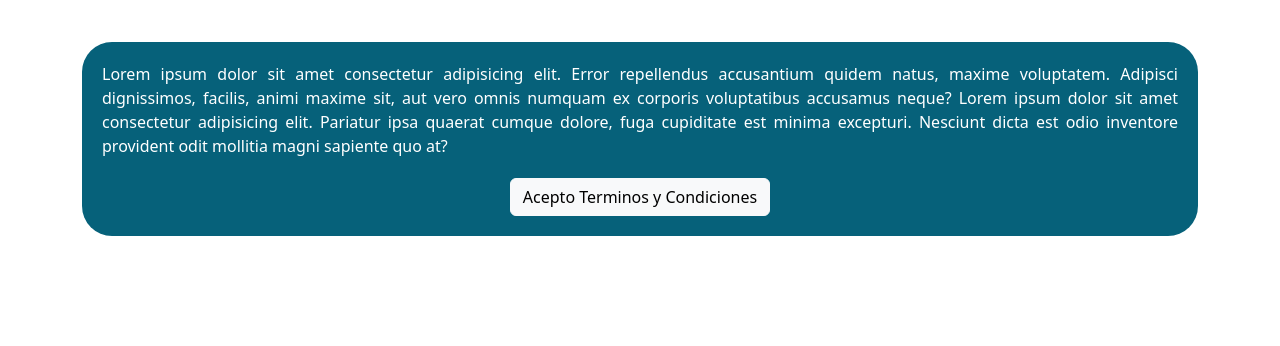
After one commit to ProyectoCovao2024/SalonComunal2024, a PHP site: page /SalonComunal2024/pages/terminosyCondiciones/terminosyCondiciones.php in a window 1280 px wide. The commit adds this page. Shown: the part 113-459 px from the top of the page. Run offline with PHP 8.4, Linux system fonts and the light colour scheme.

Commit message:
Creación de Página Términos y Condiciones
Se crea la página Términos y Condiciones junto con el archivo correspondiente css

```diff
--- a/includes/header.php
+++ b/includes/header.php
@@ -9,8 +9,8 @@
             <nav class="navbar">
                 <ul>
                     <li><a href="#">Inicio</a></li>
-                    <li><a href="#">menu</a></li>
-                    <li><a href="#">menu</a></li>
+                    <li><a href="#">menú</a></li>
+                    <li><a href="#">menú</a></li>
                 </ul>
             </nav>
         </div>
--- /dev/null
+++ b/public/pages/terminosyCondiciones/terminosyCondiciones.php
@@ -0,0 +1,47 @@
+<!DOCTYPE html>
+<html lang="en">
+<head>
+    <meta charset="UTF-8">
+    <meta name="viewport" content="width=device-width, initial-scale=1.0">
+    <link rel="stylesheet" href="http://localhost/SalonComunal2024/public/build/css/terminosyCondiciones/TerminosYcondiciones.css">
+    <link rel="stylesheet" href="http://localhost/SalonComunal2024/public/build/css/header/headerStyle.css">
+    <link rel="stylesheet" href="http://localhost/SalonComunal2024/public/build/css/footer/footerStyle.css">
+    <link href="https://cdn.jsdelivr.net/npm/bootstrap@5.3.3/dist/css/bootstrap.min.css" rel="stylesheet"
+        integrity="sha384-QWTKZyjpPEjISv5WaRU9OFeRpok6YctnYmDr5pNlyT2bRjXh0JMhjY6hW+ALEwIH" crossorigin="anonymous" />
+    <script defer src="https://cdn.jsdelivr.net/npm/bootstrap@5.3.3/dist/js/bootstrap.bundle.min.js"
+        integrity="sha384-YvpcrYf0tY3lHB60NNkmXc5s9fDVZLESaAA55NDzOxhy9GkcIdslK1eN7N6jIeHz" crossorigin="anonymous">
+    </script>
+    <link href='https://unpkg.com/boxicons@2.1.4/css/boxicons.min.css' rel='stylesheet'>
+    <title>Terminos y Condiciones</title>
+</head>
+<body>
+    <header>
+    <?php
+        require("../../../includes/header.php");
+    ?>
+    </header>
+    <section class="TyC-section">
+        <div class="container">
+            <div class="row">
+                <div class="col">
+                    <div class="text-content">
+                        <p>Lorem ipsum dolor sit amet consectetur adipisicing elit. Error repellendus accusantium quidem natus, maxime voluptatem. Adipisci dignissimos, facilis, animi maxime sit, aut vero omnis numquam ex corporis voluptatibus accusamus neque? Lorem ipsum dolor sit amet consectetur adipisicing elit. Pariatur ipsa quaerat cumque dolore, fuga cupiditate est minima excepturi. Nesciunt dicta est odio inventore provident odit mollitia magni sapiente quo at?</p>
+                        <div class="TyC-form">
+                            <form>
+                                <div class="text-center">
+                                    <button type="submit" class="btn btn-light">Acepto Terminos y Condiciones</button>
+                                </div>
+                            </form>
+                        </div>
+                    </div>
+                </div>
+            </div>
+        </div>
+    </section>
+    <footer>
+        <?php
+        require("../../../includes/footer.php");
+        ?>
+    </footer>
+</body>
+</html>
```
Also changed, not shown: public/build/css/terminosyCondiciones/TerminosYcondiciones.css (added).
